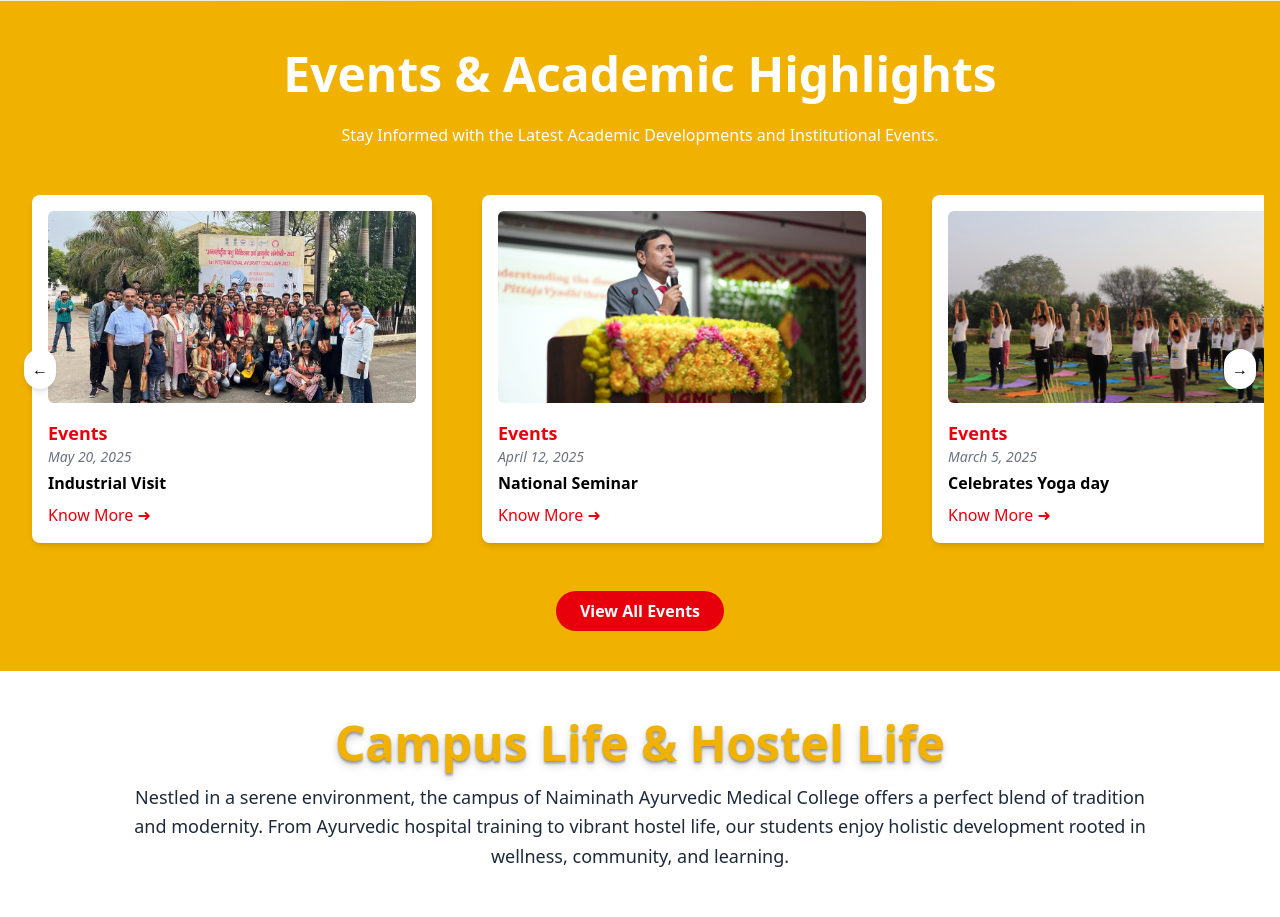
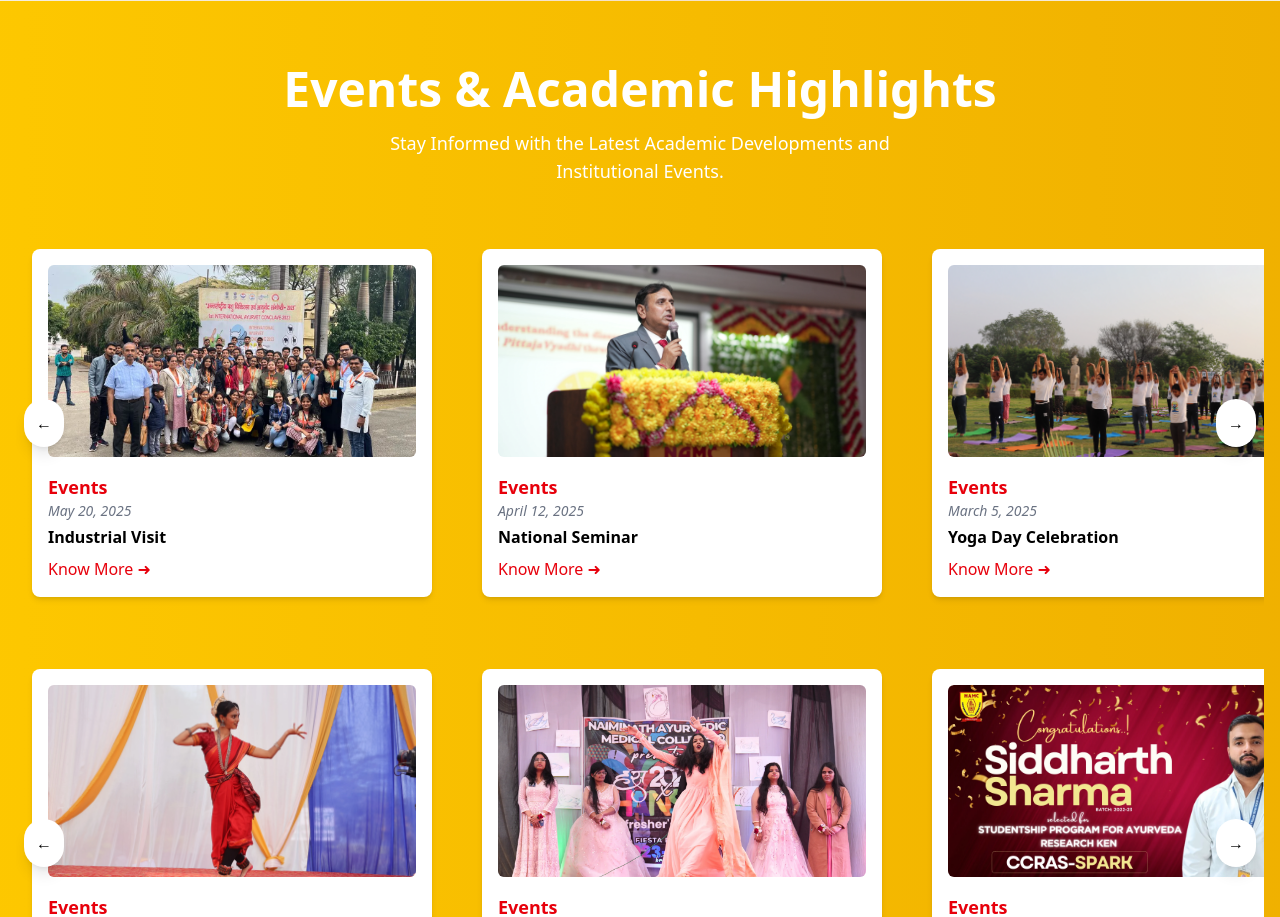
Before and after one commit to Ntechzy/BAMS-landing-page, a React (Vite) app: page / in a window 1280 px wide. Shown: the part 2420-3337 px from the top of the page. Built offline with nearby package versions, Linux system fonts and the light colour scheme; grey boxes are pictures that could not be loaded.

Commit message:
Add recat-countup in the Footer Section

```diff
--- a/package.json
+++ b/package.json
@@ -17,10 +17,12 @@
     "@tailwindcss/vite": "^4.1.7",
     "lucide-react": "^0.511.0",
     "react": "^19.1.0",
+    "react-countup": "^6.5.3",
     "react-dom": "^19.1.0",
     "react-helmet": "^6.1.0",
     "react-icons": "^5.5.0",
     "react-slick": "^0.30.3",
+    "react-swipeable": "^7.0.2",
     "slick-carousel": "^1.8.1",
     "tailwindcss": "^4.1.7"
   },
--- a/src/components/Events.jsx
+++ b/src/components/Events.jsx
@@ -7,88 +7,93 @@ import Image4 from "../assets/events-img/Annual-function.webp";
 import Image5 from "../assets/events-img/Freshers-party.webp";
 import Image6 from "../assets/events-img/Event1.webp";
 
-const eventData = [
+// Two sets of event data
+const eventData1 = [
   { image: Image1, title: "Industrial Visit", date: "May 20, 2025" },
   { image: Image2, title: "National Seminar", date: "April 12, 2025" },
-  { image: Image3, title: "Celebrates Yoga day", date: "March 5, 2025" },
+  { image: Image3, title: "Yoga Day Celebration", date: "March 5, 2025" },
   { image: Image4, title: "Annual Function", date: "February 15, 2025" },
   { image: Image5, title: "Freshers Party", date: "January 28, 2025" },
   { image: Image6, title: "Herbal Medicine Exhibition", date: "January 10, 2025" },
 ];
 
-const Events = () => {
+const eventData2 = [
+  { image: Image4, title: "Annual Function", date: "February 15, 2025" },
+  { image: Image5, title: "Freshers Party", date: "January 28, 2025" },
+  { image: Image6, title: "Herbal Medicine Exhibition", date: "January 10, 2025" },
+  { image: Image1, title: "Industrial Visit", date: "May 20, 2025" },
+  { image: Image2, title: "National Seminar", date: "April 12, 2025" },
+  { image: Image3, title: "Yoga Day Celebration", date: "March 5, 2025" },
+];
+
+const Carousel = ({ data }) => {
   const [currentIndex, setCurrentIndex] = useState(0);
+  const cardWidth = 450;
   const cardsPerView = 3;
-  const cardWidth = 450;
-  const totalCards = eventData.length;
-  const sliderRef = useRef();
+
+  const totalCards = data.length;
 
   const nextSlide = () => {
-    const newIndex = currentIndex + 1;
-    if (newIndex + cardsPerView <= totalCards) {
-      setCurrentIndex(newIndex);
-    } else {
-      setCurrentIndex(0);
-    }
+    const next = currentIndex + 1;
+    setCurrentIndex(next + cardsPerView <= totalCards ? next : 0);
   };
 
   const prevSlide = () => {
-    const newIndex = currentIndex - 1;
-    if (newIndex >= 0) {
-      setCurrentIndex(newIndex);
-    } else {
-      setCurrentIndex(totalCards - cardsPerView);
-    }
+    const prev = currentIndex - 1;
+    setCurrentIndex(prev >= 0 ? prev : totalCards - cardsPerView);
   };
 
   return (
-    <section id="events" className="py-10 px-4 bg-yellow-500 relative">
-      <div className="text-center mb-8">
-        <h2 className="text-white text-3xl md:text-5xl font-bold leading-snug mb-4">
-          Events & Academic Highlights
-        </h2>
-        <p className="text-white mt-4 font-medium max-w-2xl mx-auto">
-          Stay Informed with the Latest Academic Developments and Institutional Events.
-        </p>
-      </div>
-
-      {/* Carousel */}
-      <div className="relative max-w-[1350px] mx-auto overflow-hidden">
-        {/* Prev Button */}
+    <div className="relative max-w-[1350px] mx-auto overflow-hidden mt-10">
       <button
         onClick={prevSlide}
-          className="absolute left-2 top-1/2 -translate-y-1/2 z-10 bg-white text-black shadow-md hover:bg-gray-200 p-2 rounded-full"
+        className="absolute left-2 top-1/2 -translate-y-1/2 z-10 bg-white text-black shadow-lg hover:bg-gray-200 p-3 rounded-full transition"
       >
         &#8592;
       </button>
 
-        {/* Card Slider */}
       <div
-          ref={sliderRef}
-          className="flex transition-transform duration-500 ease-in-out will-change-transform"
+        className="flex transition-transform duration-500 ease-in-out"
         style={{
-            transform: `translate3d(-${currentIndex * cardWidth}px, 0, 0)`,
+          transform: `translateX(-${currentIndex * cardWidth}px)`,
         }}
       >
-          {eventData.map((event, idx) => (
+        {data.map((event, idx) => (
           <div className="p-4 w-[450px] shrink-0" key={idx}>
             <EventCard image={event.image} title={event.title} date={event.date} />
           </div>
         ))}
       </div>
 
-        {/* Next Button */}
       <button
         onClick={nextSlide}
-          className="absolute right-2 top-1/2 -translate-y-1/2 z-10 bg-white text-black shadow-md hover:bg-gray-200 p-2 rounded-full"
+        className="absolute right-2 top-1/2 -translate-y-1/2 z-10 bg-white text-black shadow-lg hover:bg-gray-200 p-3 rounded-full transition"
       >
         &#8594;
       </button>
     </div>
+  );
+};
 
-      {/* View All Events Button */}
-      <div className="text-center mt-8">
-        <button className="px-6 py-2 bg-red-600 text-white font-semibold rounded-full hover:bg-red-700 transition">
+const Events = () => {
+  return (
+    <section id="events" className="py-16 px-4 bg-gradient-to-r from-yellow-400 to-yellow-500">
+      <div className="text-center mb-12">
+        <h2 className="text-white text-4xl md:text-5xl font-bold mb-4">
+          Events & Academic Highlights
+        </h2>
+        <p className="text-white max-w-xl mx-auto font-medium text-lg">
+          Stay Informed with the Latest Academic Developments and Institutional Events.
+        </p>
+      </div>
+
+      {/* Both carousels move in the same direction */}
+      <Carousel data={eventData1} />
+      <Carousel data={eventData2} />
+
+      {/* Button */}
+      <div className="text-center mt-12">
+        <button className="px-8 py-3 bg-red-600 text-white font-semibold rounded-full hover:bg-red-700 transition">
           View All Events
         </button>
       </div>
--- a/src/components/Footer.jsx
+++ b/src/components/Footer.jsx
@@ -1,38 +1,67 @@
-import { FaFacebook, FaInstagram, FaYoutube, FaTwitter, FaPhone, FaEnvelope } from "react-icons/fa";
+import {
+  FaFacebook,
+  FaInstagram,
+  FaYoutube,
+  FaTwitter,
+  FaPhone,
+  FaEnvelope,
+} from "react-icons/fa";
+import CountUp from "react-countup";
 
 const Footer = () => {
   return (
     <footer className="bg-black text-white py-10 px-5 md:px-20">
       {/* Stats Section */}
-      <div className="bg-red-600 text-white grid grid-cols-2 md:grid-cols-4 text-center py-10">
+      <div className="bg-red-600 text-white grid grid-cols-2 sm:grid-cols-2 md:grid-cols-4 gap-y-6 text-center py-10 rounded">
         <div>
-          <h2 className="text-3xl font-bold">576 K+</h2>
-          <p className="text-lg font-semibold">Patients Treated</p>
+          <h2 className="text-3xl font-bold">
+            <CountUp end={576000} duration={3} separator="," />+
+          </h2>
+          <p className="text-sm md:text-lg font-semibold">Patients Treated</p>
         </div>
         <div>
-          <h2 className="text-3xl font-bold">100+</h2>
-          <p className="text-lg font-semibold">Treatment</p>
+          <h2 className="text-3xl font-bold">
+            <CountUp end={100} duration={3} />+
+          </h2>
+          <p className="text-sm md:text-lg font-semibold">Treatment</p>
         </div>
         <div>
-          <h2 className="text-3xl font-bold">3+</h2>
-          <p className="text-lg font-semibold">Best College Awards</p>
+          <h2 className="text-3xl font-bold">
+            <CountUp end={3} duration={2} />+
+          </h2>
+          <p className="text-sm md:text-lg font-semibold">
+            Best College Awards
+          </p>
         </div>
         <div>
-          <h2 className="text-3xl font-bold">20006+</h2>
-          <p className="text-lg font-semibold">Total Website Visit's</p>
+          <h2 className="text-3xl font-bold">
+            <CountUp end={20006} duration={3} separator="," />+
+          </h2>
+          <p className="text-sm md:text-lg font-semibold">
+            Total Website Visit's
+          </p>
         </div>
       </div>
 
       {/* Footer Content */}
-      <div className="grid grid-cols-1 md:grid-cols-4 gap-10 mt-10">
+      <div className="grid grid-cols-1 sm:grid-cols-2 md:grid-cols-4 gap-10 mt-10">
         {/* Treatments */}
         <div>
           <h3 className="font-bold text-lg mb-4">Treatments</h3>
-          <ul className="space-y-2 text-gray-300">
+          <ul className="grid grid-cols-2 sm:grid-cols-3 gap-2 text-gray-300 text-sm">
             {[
-              "Abhyangam", "Shirodhara", "Kashayadhara", "Greeva Basti", "Janu Basti",
-              "Kati Basti", "Spine Basti", "Kizhi", "Mukha Lepam", "Netra Tarpanam", "Panchakarma"
-            ].map(treatment => (
+              "Abhyangam",
+              "Shirodhara",
+              "Kashayadhara",
+              "Greeva Basti",
+              "Janu Basti",
+              "Kati Basti",
+              "Spine Basti",
+              "Kizhi",
+              "Mukha Lepam",
+              "Netra Tarpanam",
+              "Panchakarma",
+            ].map((treatment) => (
               <li key={treatment}>{treatment}</li>
             ))}
           </ul>
@@ -42,7 +71,10 @@ const Footer = () => {
         <div>
           <h3 className="font-bold text-lg mb-4">About Naiminath Ayurveda</h3>
           <p className="text-gray-400 text-sm">
-            To provide world class education and treatment, this 100 bedded state of art Ayurvedic Hospital is functional since 2016 where more than 200 patients visit the Outdoor Department every day and around 40 patients are present in the Indoor Department.
+            To provide world class education and treatment, this 100 bedded
+            state of art Ayurvedic Hospital is functional since 2016 where more
+            than 200 patients visit the Outdoor Department every day and around
+            40 patients are present in the Indoor Department.
           </p>
           <div className="flex space-x-4 mt-4 text-xl text-white">
             <FaFacebook />
@@ -56,8 +88,11 @@ const Footer = () => {
         <div>
           <h3 className="font-bold text-lg mb-4">Naiminath Ayurveda</h3>
           <p className="text-gray-400 text-sm mb-4">
-            <strong>ADDRESS</strong><br />
-            N.H. 19, Nawalpur, Kuberpur, Behind Maruti TrueValue Showroom, Etmadpur, Agra – 283202, Uttar Pradesh, India.
+            <strong>ADDRESS</strong>
+            <br />
+            N.H. 19, Nawalpur, Kuberpur, Behind Maruti TrueValue Showroom,
+            <br />
+            Etmadpur, Agra – 283202, Uttar Pradesh, India.
           </p>
           <ul className="text-sky-400 space-y-2 text-sm">
             <li>→ UP BAMS Counselling</li>
```
Also changed, not shown: 1 other file (tests, documents, lock files or other folders). Lines whose indentation alone changed are shown as unchanged.
